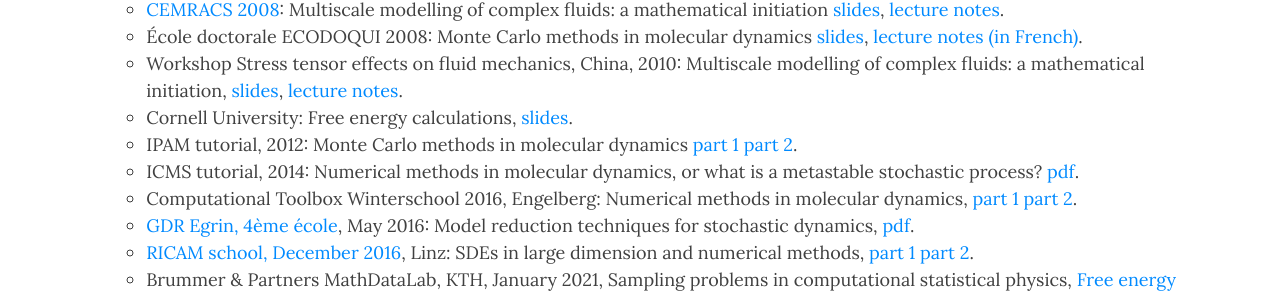
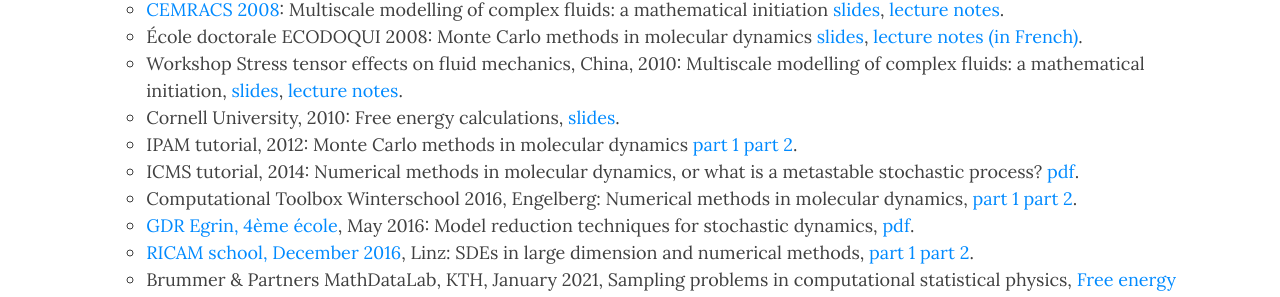
Before and after one commit to Tony-Lelievre/Tony-Lelievre.github.io, a Jekyll site: the page built from index.html, in a window 1280 px wide and 900 px high, scrolled down 1297 px. Shown: the part 154-451 px from the top of the window. Built offline with Jekyll 4.4.1, drawn with Linux system fonts in a browser that asks for light colours; the list of posts is cut into pages by our own code; comment, search, counter and statistics services are not loaded.

Commit message:
Add date to Cornell lecture entry

```diff
--- a/index.html
+++ b/index.html
@@ -56,7 +56,7 @@ cover-img: /assets/images/coriolis2.jpg
       <li><a href="http://smai.emath.fr/cemracs/cemracs08/">CEMRACS 2008</a>: Multiscale modelling of complex fluids: a mathematical initiation <a href="assets/rapports/CEMRACS_2008.pdf">slides</a>, <a href="https://hal.inria.fr/inria-00165171/fr/">lecture notes</a>.</li>
       <li>École doctorale ECODOQUI 2008: Monte Carlo methods in molecular dynamics <a href="assets/rapports/ECODOQUI.pdf">slides</a>, <a href="assets/rapports/ECODOQUI_notes.pdf">lecture notes (in French)</a>.</li>
       <li>Workshop Stress tensor effects on fluid mechanics, China, 2010: Multiscale modelling of complex fluids: a mathematical initiation, <a href="assets/rapports/Cours_China.pdf">slides</a>, <a href="https://arxiv.org/abs/1102.0325">lecture notes</a>.</li>
-      <li>Cornell University: Free energy calculations, <a href="assets/rapports/Cornell.pdf">slides</a>.</li>
+      <li>Cornell University, 2010: Free energy calculations, <a href="assets/rapports/Cornell.pdf">slides</a>.</li>
       <li>IPAM tutorial, 2012: Monte Carlo methods in molecular dynamics <a href="assets/rapports/IPAM_1.pdf">part 1</a> <a href="assets/rapports/IPAM_2.pdf">part 2</a>.</li>
       <li>ICMS tutorial, 2014: Numerical methods in molecular dynamics, or what is a metastable stochastic process? <a href="assets/rapports/ICMS.pdf">pdf</a>.</li>
       <li>Computational Toolbox Winterschool 2016, Engelberg: Numerical methods in molecular dynamics, <a href="assets/rapports/Engelberg_cours_part1.pdf">part 1</a> <a href="assets/rapports/Engelberg_cours_part2.pdf">part 2</a>.</li>
```
